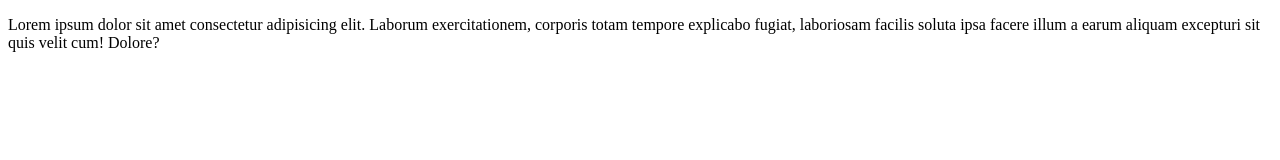
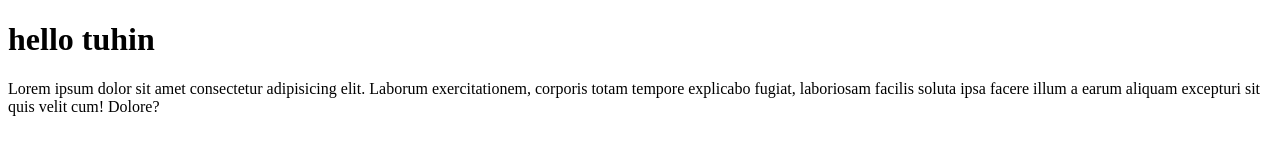
Before and after one commit to Tuhin-Babu/abcd.github.io, a plain HTML site: page index.html in a window 1280 px wide. Drawn offline with Linux system fonts and the light colour scheme.

Commit message:
Update index.html

```diff
--- a/index.html
+++ b/index.html
@@ -7,6 +7,7 @@
     <title>fast website</title>
 </head>
 <body>
+    <h1>hello tuhin </h1>
     <p>Lorem ipsum dolor sit amet consectetur adipisicing elit. Laborum exercitationem, corporis totam tempore explicabo fugiat, laboriosam facilis soluta ipsa facere illum a earum aliquam excepturi sit quis velit cum! Dolore?</p>
 </body>
 </html>
```
